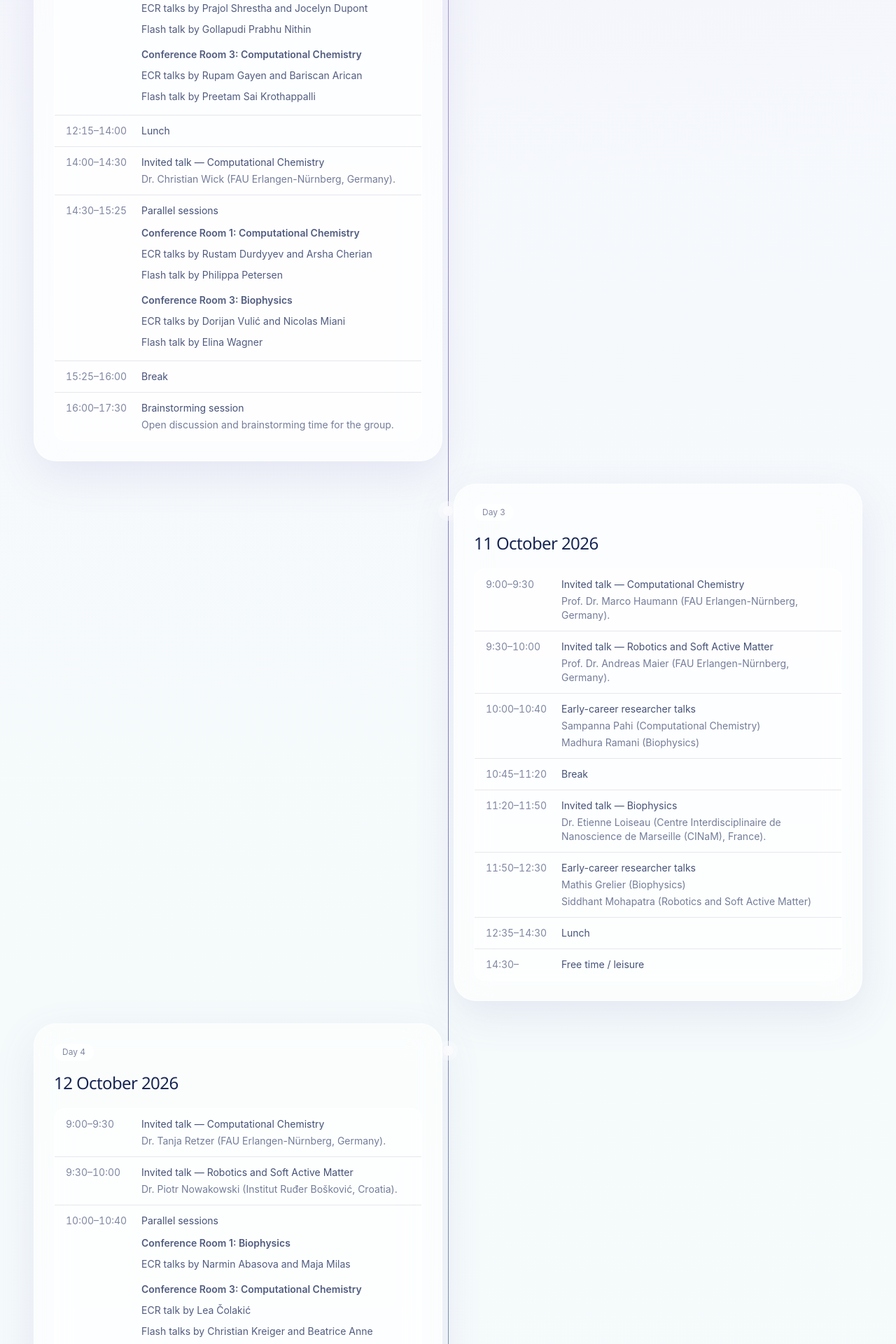
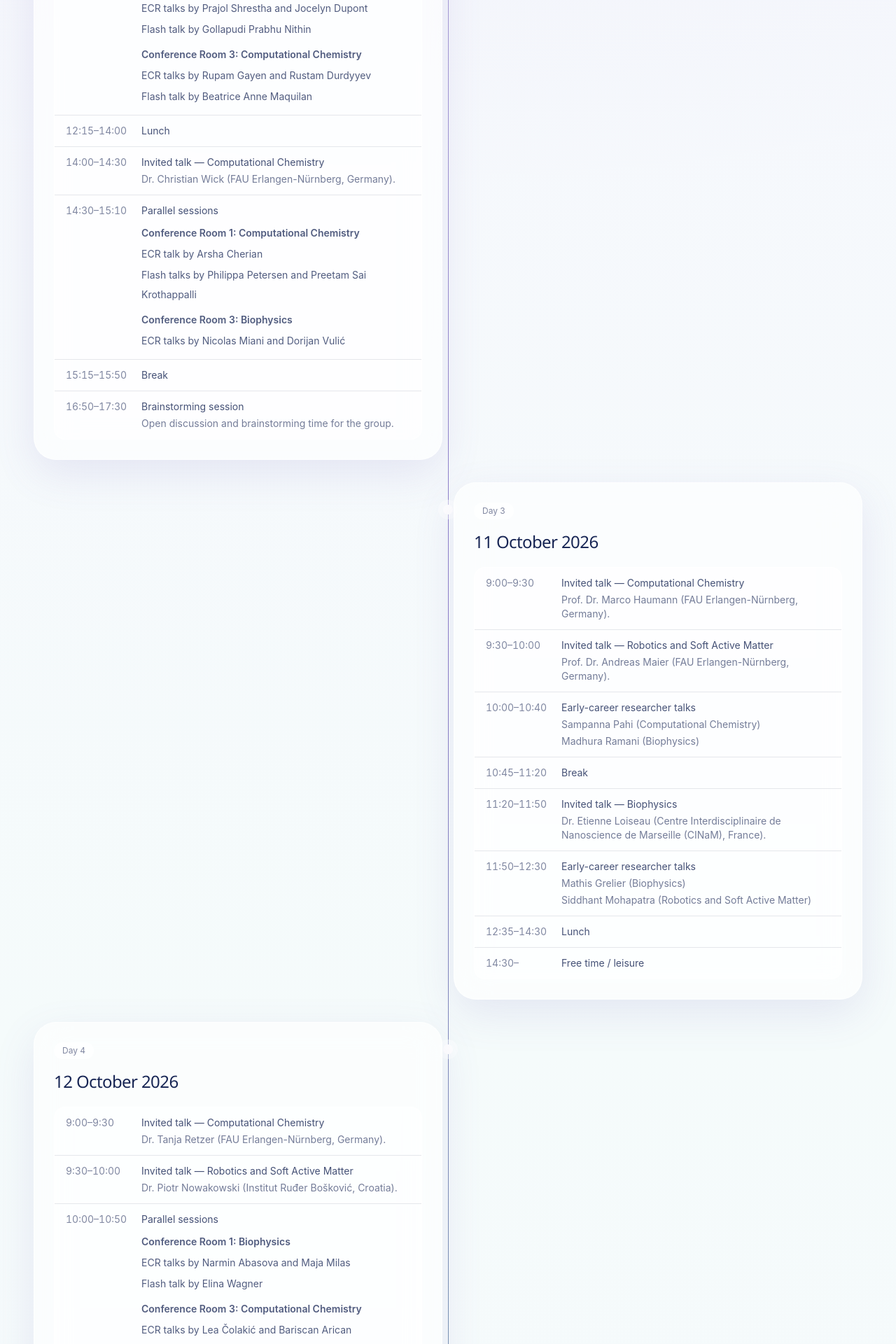
Before and after one commit to pahi-26/puls-retreat-2026, a Next.js app: page / in a window 1280 px wide. Shown: the part 2660-4580 px from the top of the page at 70% size. Built offline with nearby package versions, Linux system fonts and the light colour scheme.

Commit message:
Updated schedule

```diff
--- a/data/programme.ts
+++ b/data/programme.ts
@@ -66,8 +66,8 @@ export const programme: ProgrammeDay[] = [
           },
           {
             name: "Conference Room 3: Computational Chemistry",
-            talks: ["Rupam Gayen", "Bariscan Arican"],
-            flashTalks: ["Preetam Sai Krothappalli"]
+            talks: ["Rupam Gayen", "Rustam Durdyyev"],
+            flashTalks: ["Beatrice Anne Maquilan"]
           }
         ]
       },
@@ -81,27 +81,26 @@ export const programme: ProgrammeDay[] = [
         detail: "Dr. Christian Wick (FAU Erlangen-Nürnberg, Germany)."
       },
       {
-        time: "14:30–15:25",
+        time: "14:30–15:10",
         title: "Parallel sessions",
         rooms: [
           {
             name: "Conference Room 1: Computational Chemistry",
-            talks: ["Rustam Durdyyev", "Arsha Cherian"],
-            flashTalks: ["Philippa Petersen"]
+            talks: ["Arsha Cherian"],
+            flashTalks: ["Philippa Petersen", "Preetam Sai Krothappalli"]
           },
           {
             name: "Conference Room 3: Biophysics",
-            talks: ["Dorijan Vulić", "Nicolas Miani"],
-            flashTalks: ["Elina Wagner"]
+            talks: ["Nicolas Miani", "Dorijan Vulić"]
           }
         ]
       },
       {
-        time: "15:25–16:00",
+        time: "15:15–15:50",
         title: "Break"
       },
       {
-        time: "16:00–17:30",
+        time: "16:50–17:30",
         title: "Brainstorming session",
         detail: "Open discussion and brainstorming time for the group."
       }
@@ -171,26 +170,27 @@ export const programme: ProgrammeDay[] = [
         detail: "Dr. Piotr Nowakowski (Institut Ruđer Bošković, Croatia)."
       },
       {
-        time: "10:00–10:40",
+        time: "10:00–10:50",
         title: "Parallel sessions",
         rooms: [
           {
             name: "Conference Room 1: Biophysics",
-            talks: ["Narmin Abasova", "Maja Milas"]
+            talks: ["Narmin Abasova", "Maja Milas"],
+            flashTalks: ["Elina Wagner"]
           },
           {
             name: "Conference Room 3: Computational Chemistry",
-            talks: ["Lea Čolakić"],
-            flashTalks: ["Christian Kreiger", "Beatrice Anne Maquilan"]
+            talks: ["Lea Čolakić", "Bariscan Arican"],
+            flashTalks: ["Christian Kreiger"]
           }
         ]
       },
       {
-        time: "10:45–11:20",
+        time: "10:55–11:30",
         title: "Break"
       },
       {
-        time: "11:20–12:30",
+        time: "11:30–12:30",
         title: "Brainstorming session",
         detail: "Open discussion and brainstorming time for the group."
       },
```
